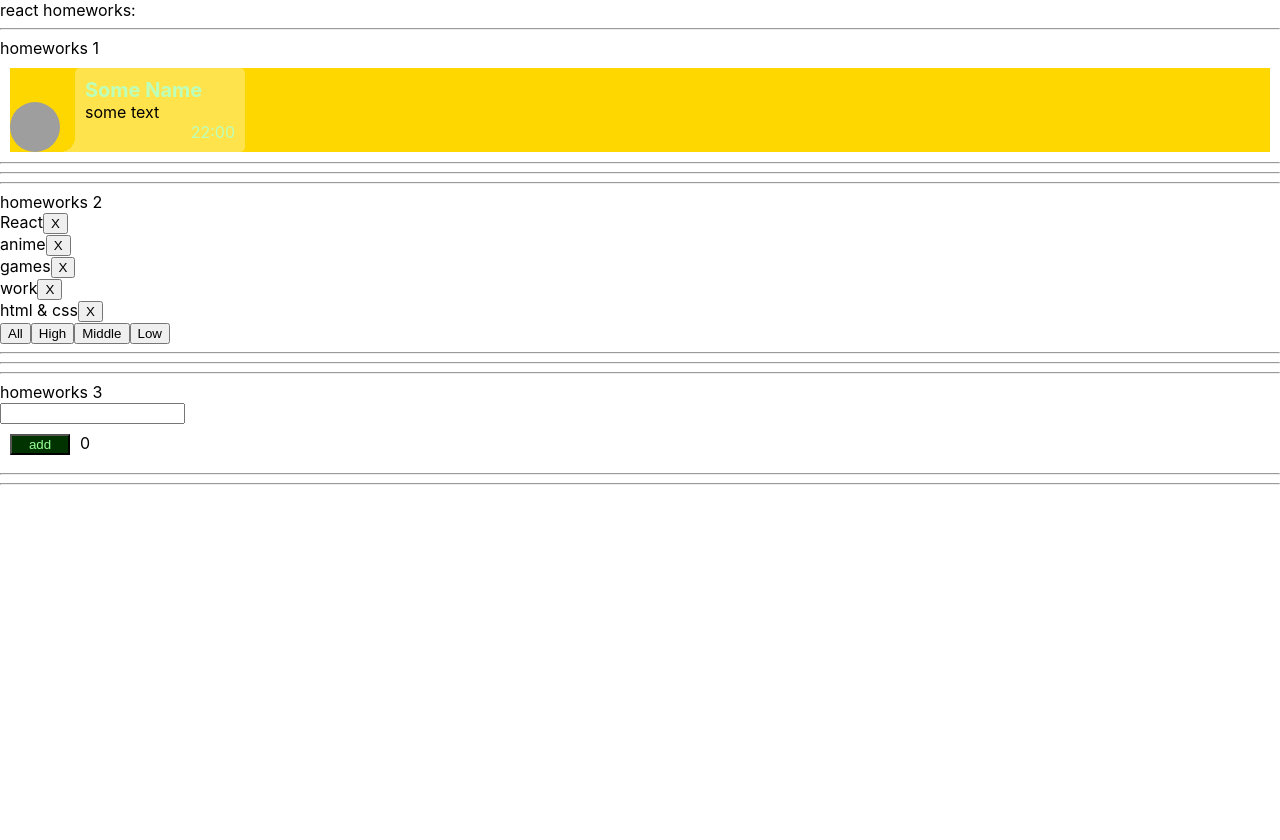
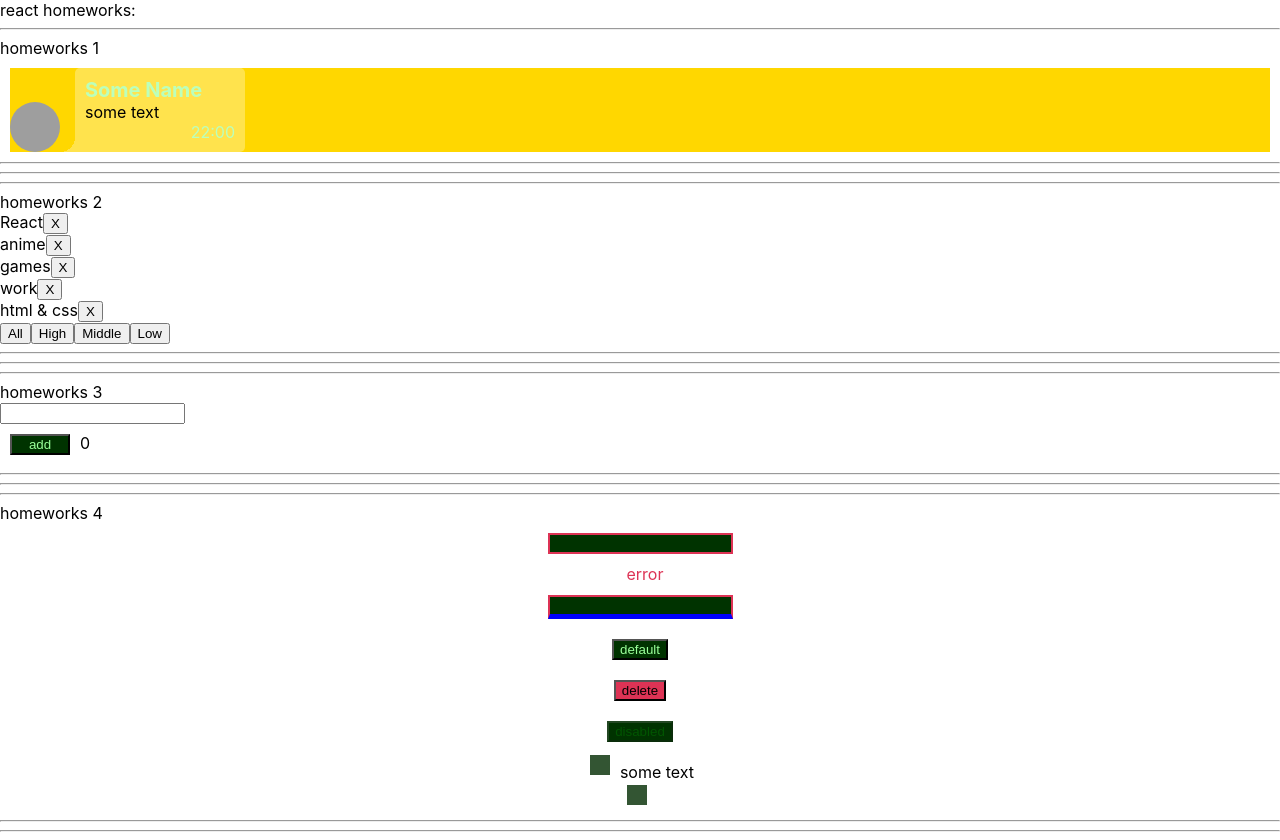
Before and after one commit to romantut1988/homeworks-it-incubator, a React (Create React App) app: page / in a window 1280 px wide. Before the commit the page ends 800 px from the top, so only its background shows below. Built offline with nearby package versions, Linux system fonts and the light colour scheme; grey boxes are pictures that could not be loaded.

Commit message:
edits 4 homework

```diff
--- a/src/p1-main/m1-ui/u1-app/App.tsx
+++ b/src/p1-main/m1-ui/u1-app/App.tsx
@@ -12,7 +12,7 @@ function App() {
             <HW1/>
             <HW2/>
             <HW3/>
-            {/*<HW4/>*/}
+            <HW4/>
             {/*<HW5/>*/}
         </div>
     )
--- a/src/p2-homeworks/h4/common/c1-SuperInputText/SuperInputText.module.css
+++ b/src/p2-homeworks/h4/common/c1-SuperInputText/SuperInputText.module.css
@@ -5,6 +5,7 @@
 
 .superInput {
     margin: 10px;
+
     background: #003300;
     color: #99ff99;
 }
--- a/src/p2-homeworks/h4/common/c3-SuperCheckbox/SuperCheckbox.module.css
+++ b/src/p2-homeworks/h4/common/c3-SuperCheckbox/SuperCheckbox.module.css
@@ -14,6 +14,10 @@
 
 .checkbox:checked {
     appearance: none;
+
+    background-image: url("checked.png");
+    background-repeat: no-repeat;
+    background-position: center;
 }
 
 .checkbox:focus {
```
Also changed, not shown: src/p2-homeworks/h4/common/c3-SuperCheckbox/checked.png (added).
